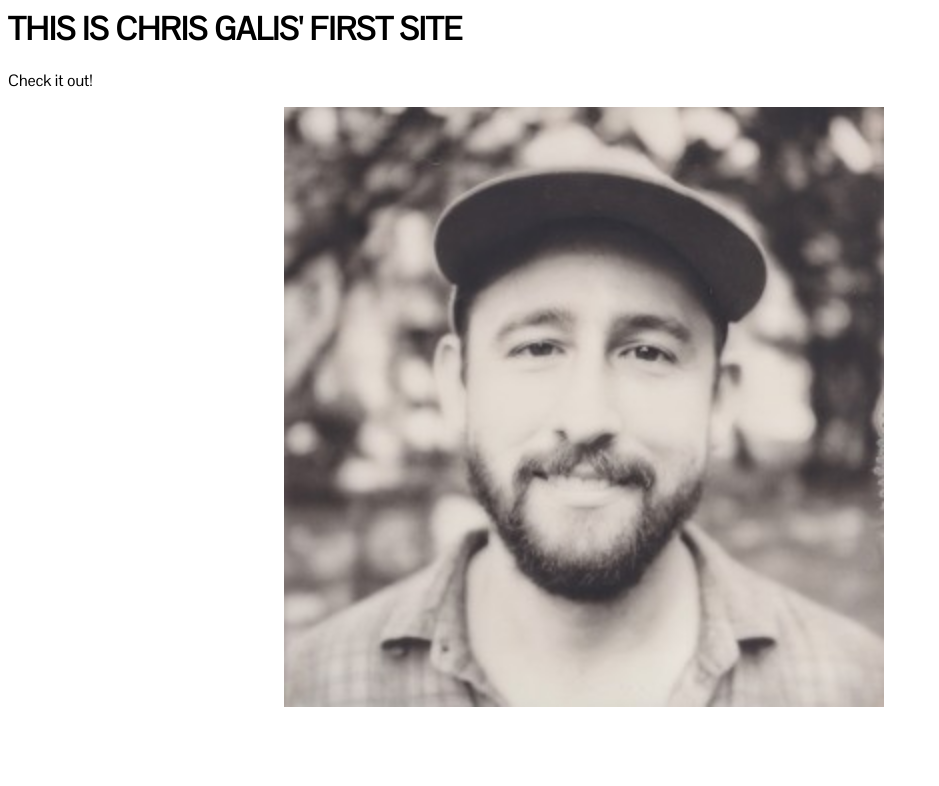
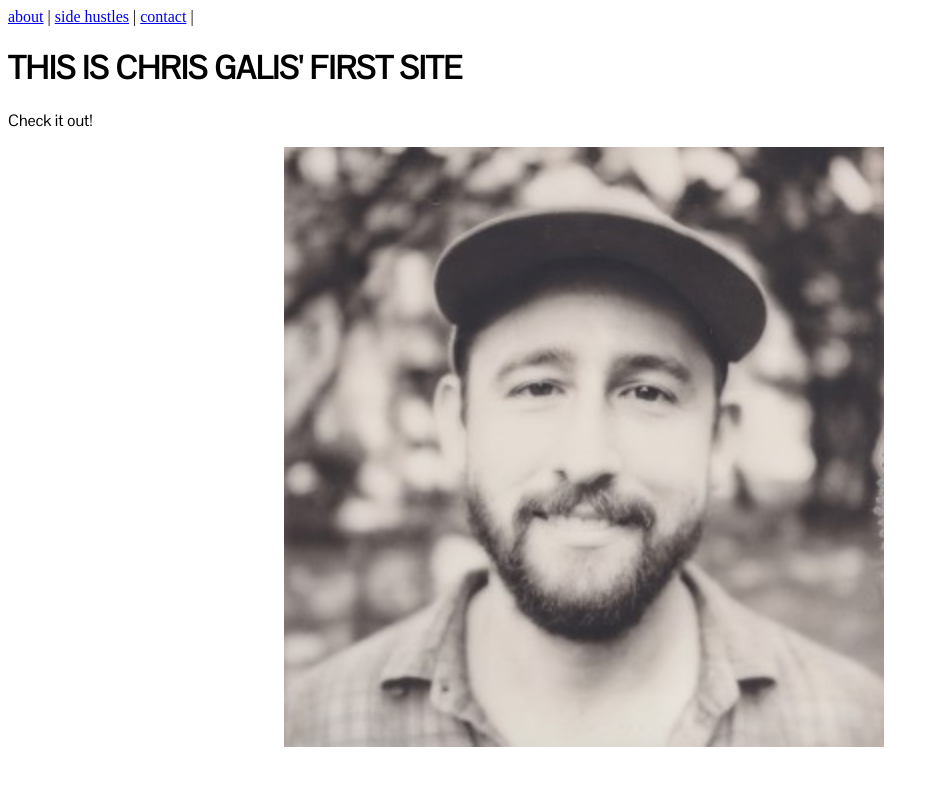
Before and after one commit to cjgalis/cjgalis.github.io, a plain HTML site: page index.html in a window 1280 px wide. Shown: the whole page, without its empty margins (0-939 px from the left). Drawn offline with Linux system fonts and the light colour scheme.

Commit message:
Update index.html
added navigation

```diff
--- a/index.html
+++ b/index.html
@@ -8,6 +8,13 @@
 </head>
 <body style="width: 90%">
 
+
+<nav>
+<a href="/about/">about</a> |
+<a href="/side-hustles/">side hustles</a> |
+<a href="/contact/">contact</a> |
+</nav>
+
 <h1>THIS IS CHRIS GALIS' FIRST SITE</h1>
 
 <p>Check it out!</p>
```
